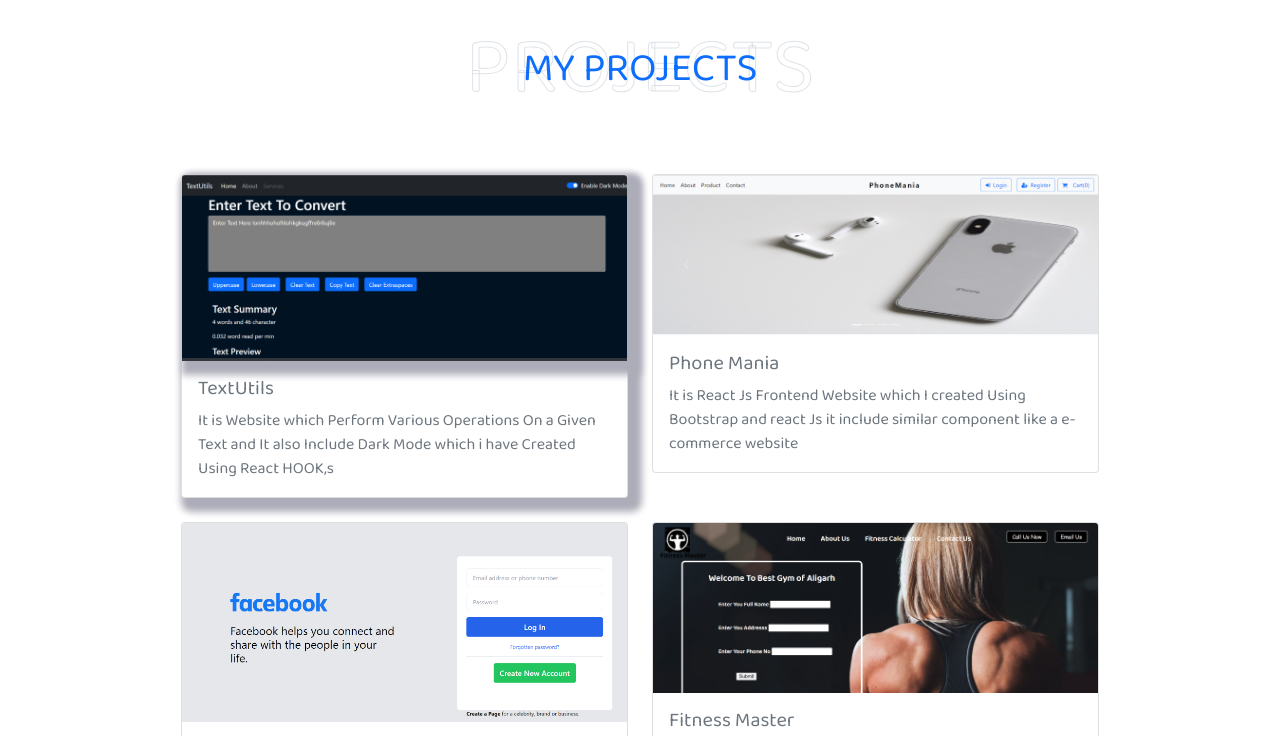
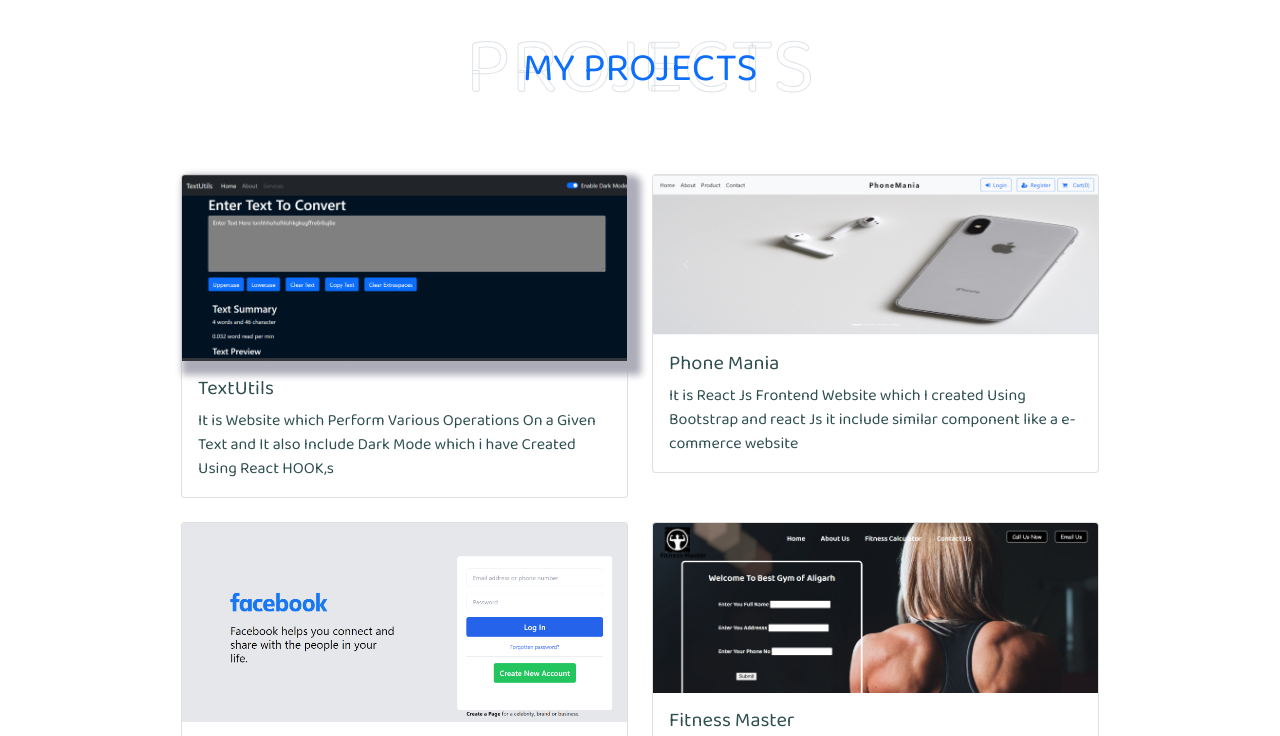
Before and after one commit to Nikhil1754/portfolio.github.io, a plain HTML site: page index.html in a window 1280 px wide. In both pictures the pointer is over the element 404 px from the left and 2453 px from the top of the page. Shown: the part 2117-2853 px from the top of the page. Drawn offline with nearby package versions, Linux system fonts and the light colour scheme.

Commit message:
Update style.css

```diff
--- a/style.css
+++ b/style.css
@@ -10,9 +10,10 @@ body{
     font-size: 1rem;
     font-weight: 400;
     line-height: 1.5;
-    color: #6c757d;
+    color:black;
+    background-color:white;
     text-align: left;
-    background-color: white;
+
 }
 .about-img{
     right: -20px;
@@ -104,7 +105,14 @@ position-absolute{
     transition: all 0.5s;
 
 }
-.col :hover{
+.card :hover{
     box-shadow: 7px 7px 7px 7px rgb(173, 173, 185);
     transition: all 0.5s;
 }
+.card-body{
+    color:darkslategrey
+}
+.card-body :hover{
+    box-shadow: none;
+    transition: none;
+}
```
